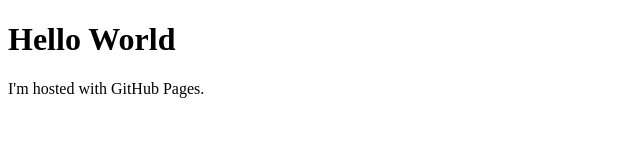
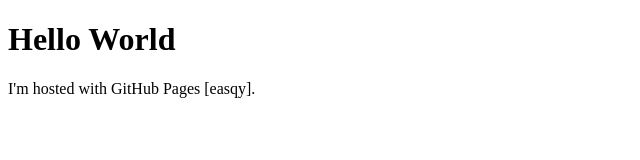
Before and after one commit to easqy/easqy.github.io, a plain HTML site: page index.html in a window 1280 px wide. Shown: the full height of the page, 0-640 px from the left. Drawn offline with Linux system fonts and the light colour scheme.

Commit message:
Update index.html

```diff
--- a/index.html
+++ b/index.html
@@ -2,6 +2,6 @@
 <html>
 <body>
 <h1>Hello World</h1>
-<p>I'm hosted with GitHub Pages.</p>
+<p>I'm hosted with GitHub Pages [easqy].</p>
 </body>
 </html>
```
